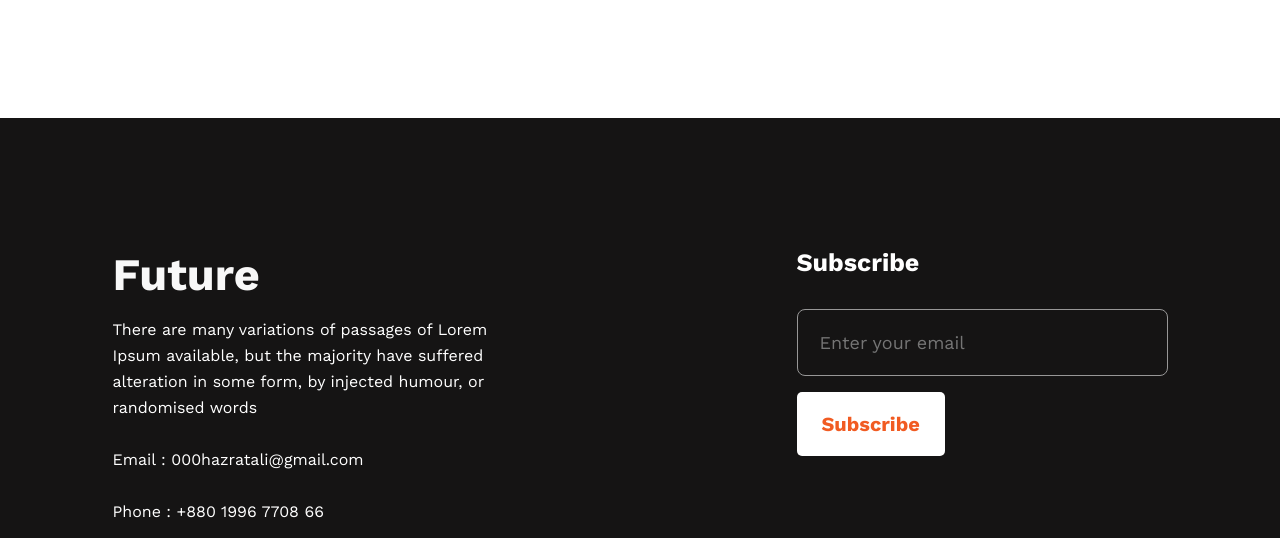
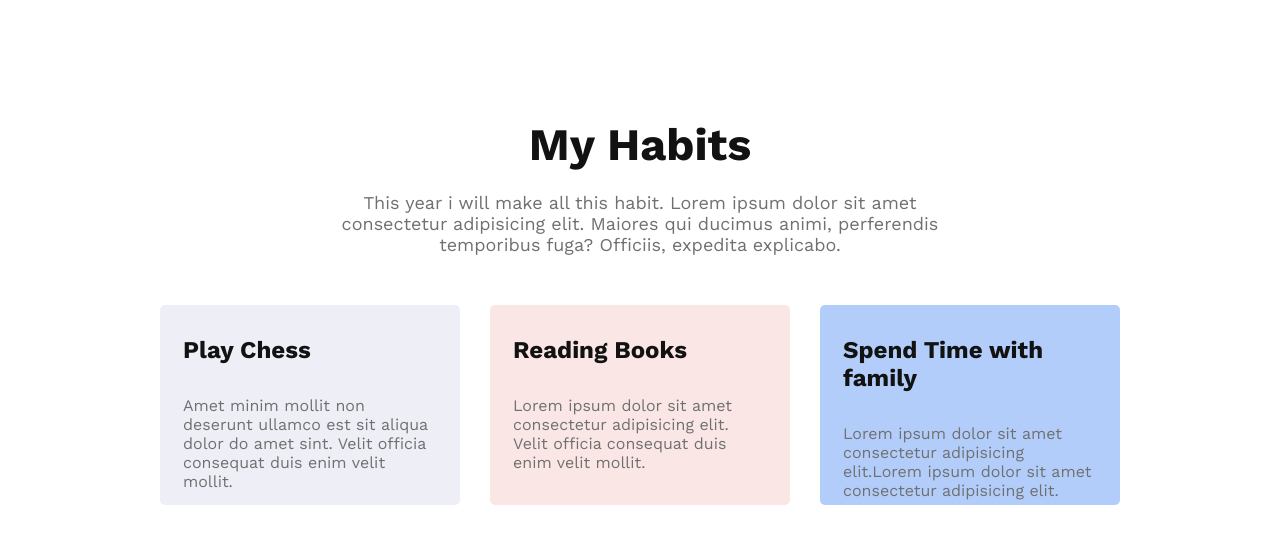
Before and after one commit to invalid2valid/first-assignment-of-ph, a plain HTML site: page index.html in a window 1280 px wide. Shown: the part 2537-3075 px from the top of the page. Drawn offline with nearby package versions, Linux system fonts and the light colour scheme.

Commit message:
all done

```diff
--- a/index.html
+++ b/index.html
@@ -81,6 +81,29 @@
                 </div>
             </div>
         </section>
+        <section class="new-habit">
+            <div class="nh-text">
+                <p class="section-title">My Habits</p>
+                <p class="section-des">This year i will make all this habit. Lorem ipsum dolor sit amet consectetur adipisicing elit. Maiores qui ducimus animi, perferendis temporibus fuga? Officiis, expedita explicabo.</p>
+
+            </div>
+            <div class="box-container">
+                <div class="box box-1">
+                    <h3 class="box-title">Play Chess</h3>
+                    <p class="box-des">Amet minim mollit non deserunt ullamco est sit aliqua dolor do amet sint. Velit
+                        officia consequat duis enim velit mollit. </p>
+                </div>
+                <div class="box box-2">
+                    <h3 class="box-title">Reading Books</h3>
+                    <p class="box-des">Lorem ipsum dolor sit amet consectetur adipisicing elit. Velit
+                        officia consequat duis enim velit mollit.</p>
+                </div>
+                <div class="box box-3">
+                    <h3 class="box-title">Spend Time with family</h3>
+                    <p class="box-des">Lorem ipsum dolor sit amet consectetur adipisicing elit.Lorem ipsum dolor sit amet consectetur adipisicing elit.</p>
+                </div>
+            </div>
+        </section>
 
     </main>
     <footer>
--- a/style.css
+++ b/style.css
@@ -41,10 +41,12 @@ header {
     font-size: 20px;
     margin: 16px;
 }
-.p-btn:hover{
+
+.p-btn:hover {
     color: #F15B22;
     background: white;
 }
+
 /* main */
 /* My failures of previous year */
 .failures {
@@ -116,17 +118,18 @@ header {
     font-weight: 600;
     font-size: 20px;
 }
-.s-btn:hover{
+
+.s-btn:hover {
     color: white;
     background: #F15B22;
 }
 
-.call-now{
-    padding: 130px ;
+.call-now {
+    padding: 130px;
 }
 
 .call-now-bg {
-    background-image: url('./images/watch.png'), linear-gradient(90deg,  rgb(241, 91, 34) 0%, rgba(241, 91, 34, 0) 100%);
+    background-image: url('./images/watch.png'), linear-gradient(90deg, rgb(241, 91, 34) 0%, rgba(241, 91, 34, 0) 100%);
     background-repeat: no-repeat;
     margin: auto;
     height: 300px;
@@ -137,10 +140,11 @@ header {
 
 }
 
-.call-now-text{
+.call-now-text {
     padding: 80px 65px;
 
 }
+
 .call-now-text>h3 {
     font-style: normal;
     font-weight: 700;
@@ -150,46 +154,129 @@ header {
 
 }
 
-.f-containar{
+/* habit */
+.section-title {
+    font-weight: 700;
+    font-size: 45px;
+    line-height: 54px;
+    text-align: center;
+
+    color: #121212;
+}
+
+.nh-text {
+    justify-content: center;
+}
+
+.section-des {
+    font-weight: 400;
+    font-size: 18px;
+    padding: 20px 0 50px 0;
+    margin: auto;
+    /* or 156% */
+
+    text-align: center;
+    width: 50%;
+    color: #707070;
+
+}
+
+.box-container {
+    display: flex;
+    margin: 0 160px;
+    justify-content: center;
+    gap: 30px;
+}
+
+.box {
+    width: 360px;
+    margin-bottom: 130px;
+    height: 200px;
+    border-radius: 5px;
+
+}
+
+.box-title {
+    font-weight: 600;
+    margin-top: 15px ;
+    font-size: 24px;
+    color: #121212;
+    padding: 16px 23px;
+}
+
+.box-des {
+    font-weight: 400;
+    font-size: 16px;
+    padding: 16px 23px;
+    color: #707070;
+}
+
+.box-1 {
+    background: rgba(79, 92, 166, 0.1);
+}
+
+.box-2 {
+    background: rgba(218, 10, 10, 0.1);
+}
+
+.box-3 {
+    background: rgb(178, 205, 250);
+}
+
+.box>img {
+    max-width: 100%;
+    max-height: 100%;
+
+}
+
+/* footer */
+.f-containar {
     background: #151414;
     padding: 130px 0;
     display: flex;
     justify-content: center;
     gap: 300px;
 }
-.info{
-    width:30%;
+
+.info {
+    width: 30%;
 }
-.info-title{
+
+.info-title {
     font-size: 45px;
-color: #F8F8F8;
+    color: #F8F8F8;
 
 }
-.description-2{
- margin: 16px 0;
+
+.description-2 {
+    margin: 16px 0;
     line-height: 26px;
     color: #ffffff;
 }
-.f-images>img{
+
+.f-images>img {
     margin: 16px 16px 0 0;
 }
-.user-input>h4{
+
+.user-input>h4 {
     font-weight: 600;
-font-size: 25px;
-color: white ;
+    font-size: 25px;
+    color: white;
 
 
 }
-.user-input>input{
-    margin: 32px 0 16px 0 ;
-    padding: 22px ;
+
+.user-input>input {
+    margin: 32px 0 16px 0;
+    padding: 22px;
     width: 325px;
     border: 1px solid #979797;
     border-radius: 8px;
     font-size: 18px;
-    color:#979797;
+    color: #979797;
     background: #151414;
 }
-.user-input>input:focus{
+
+.user-input>input:focus {
     outline: none;
 }
```
Also changed, not shown: images/icons/book.png (added), images/icons/chess.png (added), images/icons/shelter.png (added).
